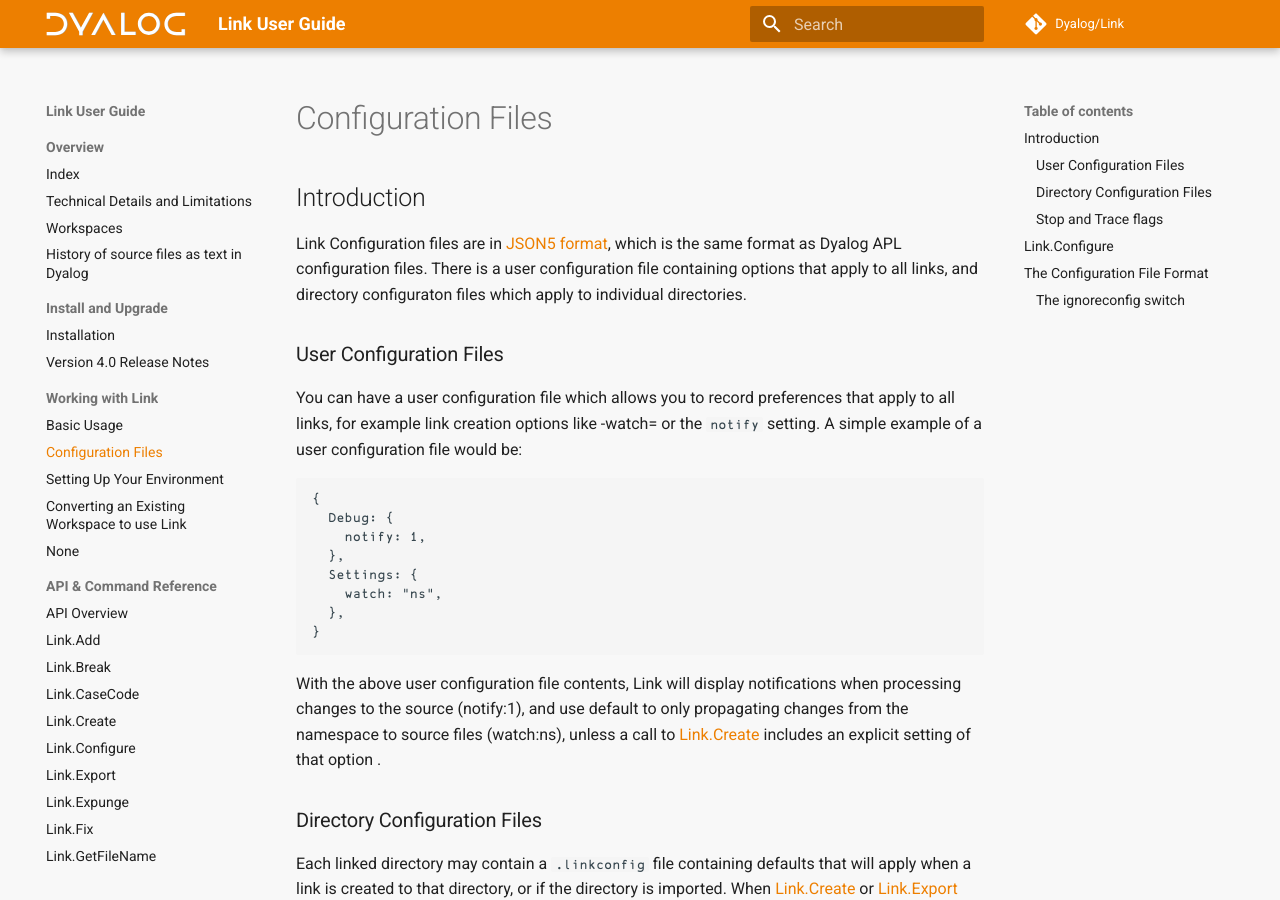
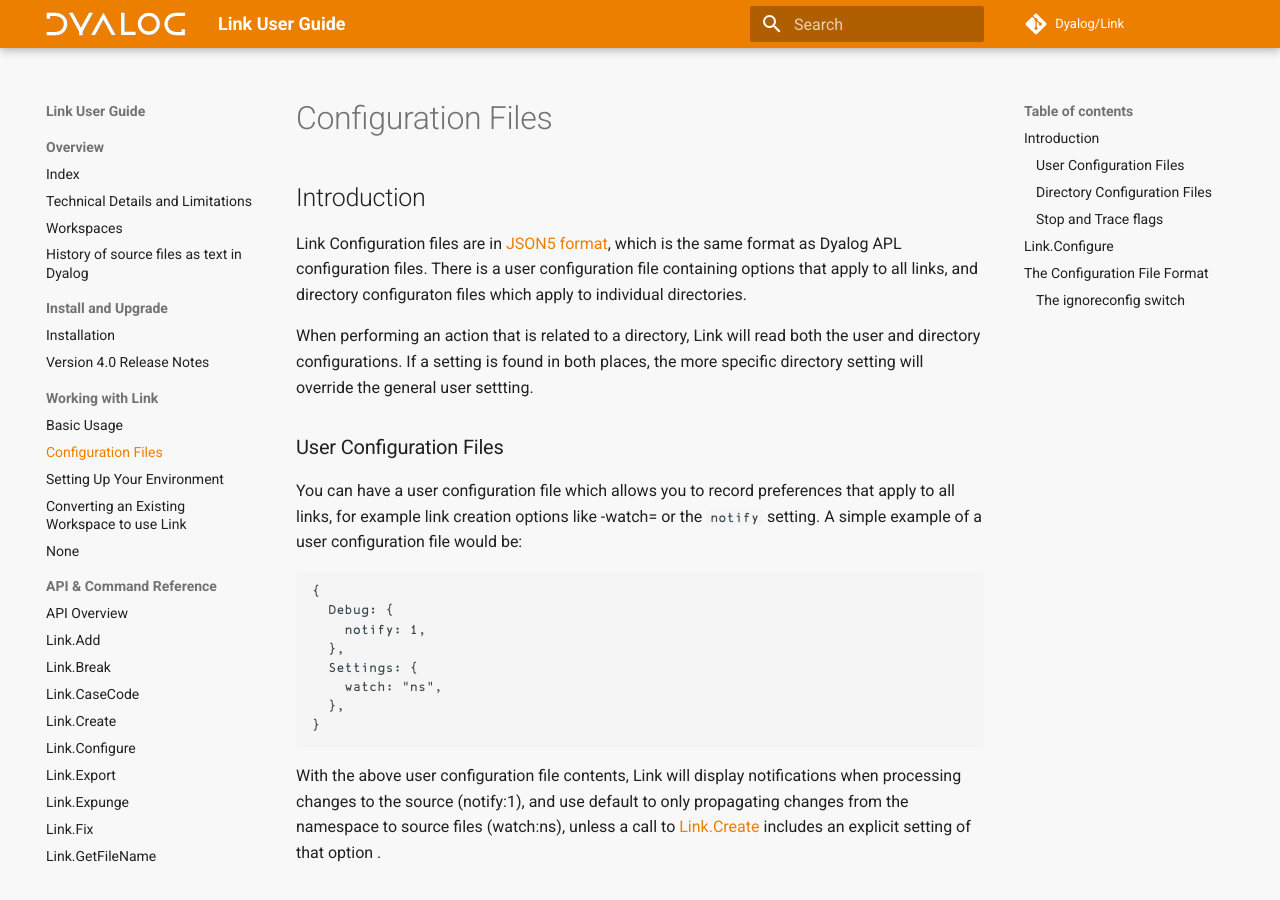
Before and after one commit to Dyalog/link, an MkDocs documentation site: the page built from docs/Usage/ConfigFiles.md, in a window 1280 px wide and 900 px high. Built offline with MkDocs 1.6.1 and Material for MkDocs 9.7.7, drawn with Linux system fonts in a browser that asks for light colours; comment, search, counter and statistics services are not loaded.

Commit message:
More tweaks to ConfigFiles

```diff
--- a/docs/Usage/ConfigFiles.md
+++ b/docs/Usage/ConfigFiles.md
@@ -2,6 +2,8 @@
 
 ## Introduction
 Link Configuration files are in [JSON5 format](https://json5.org/), which is the same format as Dyalog APL configuration files. There is a user configuration file containing options that apply to all links, and directory configuraton files which apply to individual directories.
+
+When performing an action that is related to a directory, Link will read both the user and directory configurations. If a setting is found in both places, the more specific directory setting will override the general user settting.
 
 ### User Configuration Files
 You can have a user configuration file which allows you to record preferences that apply to all links, for example link creation options like -watch= or the `notify` setting. A simple example of a user configuration file would be:
```
